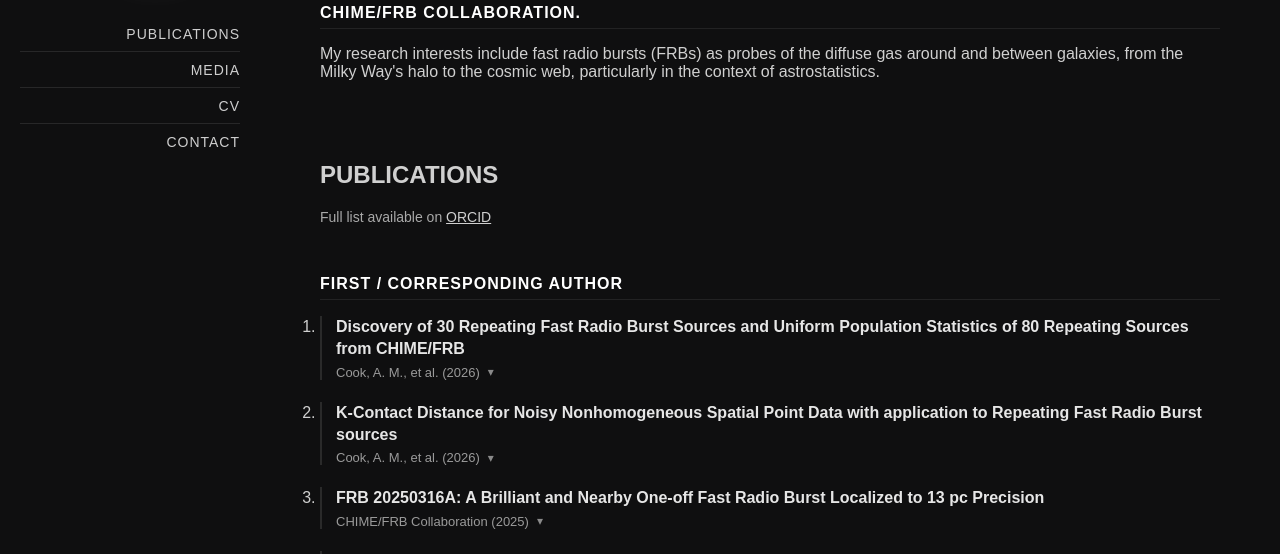
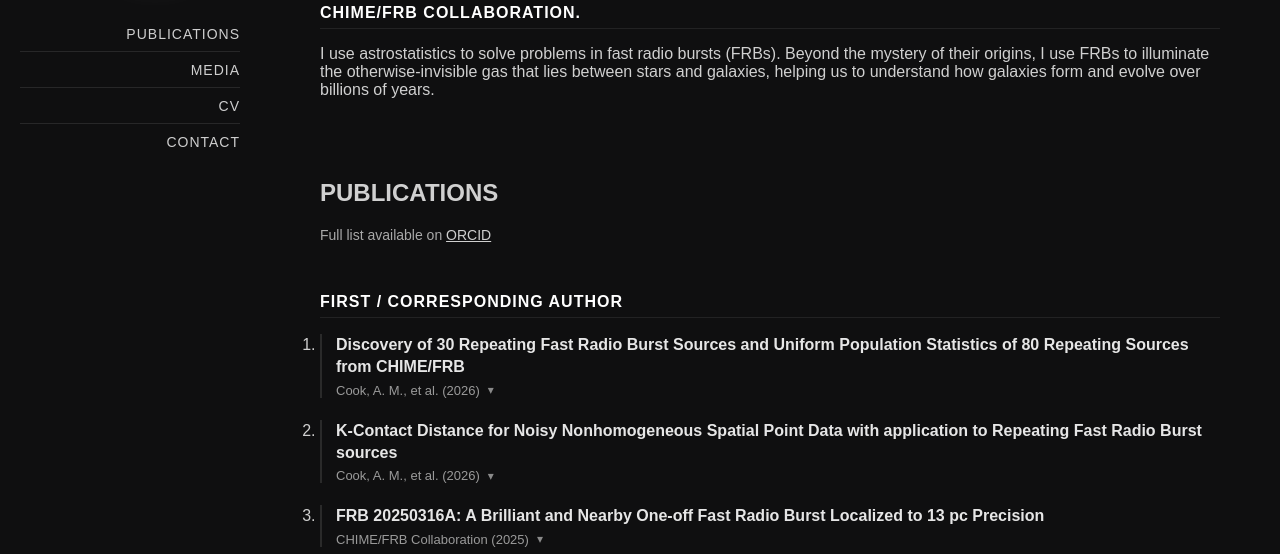
Before and after one commit to cookamanda/cookamanda.github.io, a plain HTML site: page index.html in a window 1280 px wide. Shown: the part 219-773 px from the top of the page. Drawn offline with Linux system fonts and the light colour scheme.

Commit message:
Update index.html

```diff
--- a/index.html
+++ b/index.html
@@ -363,7 +363,7 @@ h3 {
 <section id="home">
     <h1>Amanda M. Cook</h1><h3>Banting postdoctoral fellow at McGill University and the University of Amsterdam. CHIME/FRB Collaboration. </h3>
 
-<p> <p>My research interests include fast radio bursts (FRBs) as probes of the diffuse gas around and between galaxies, from the Milky Way's halo to the cosmic web, particularly in the context of astrostatistics. </p>
+<p> <p>I use astrostatistics to solve problems in fast radio bursts (FRBs). Beyond the mystery of their origins, I use FRBs to illuminate the otherwise-invisible gas that lies between stars and galaxies, helping us to understand how galaxies form and evolve over billions of years. </p>
   </p>
 </section>
 
```
